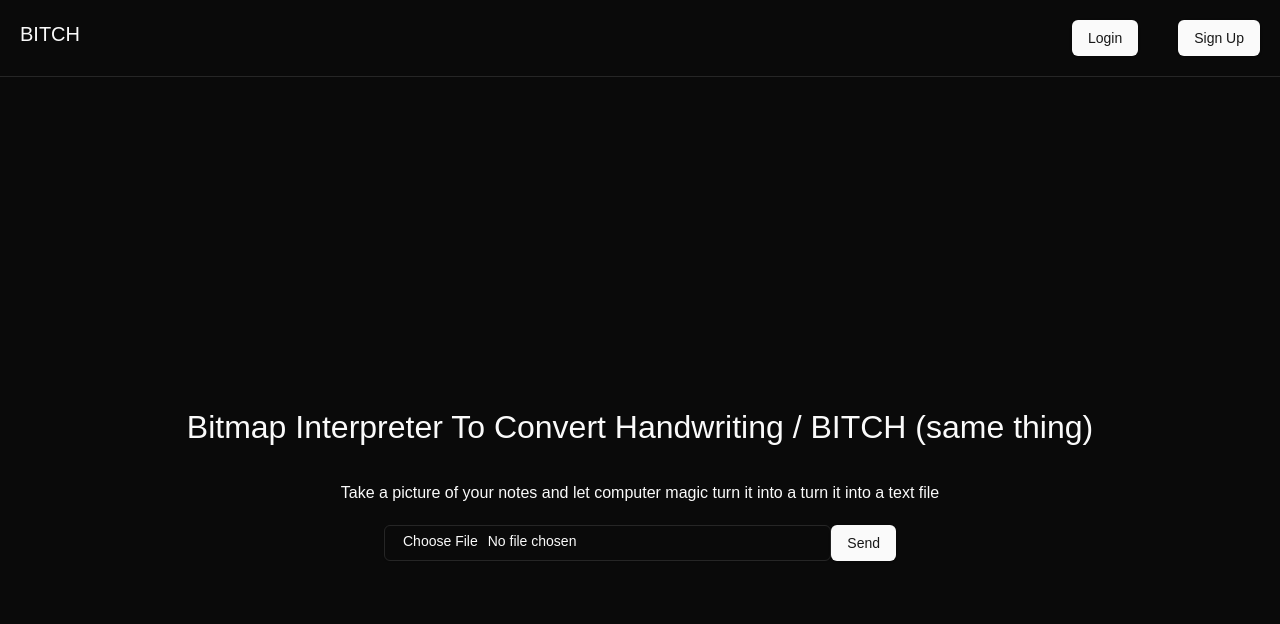
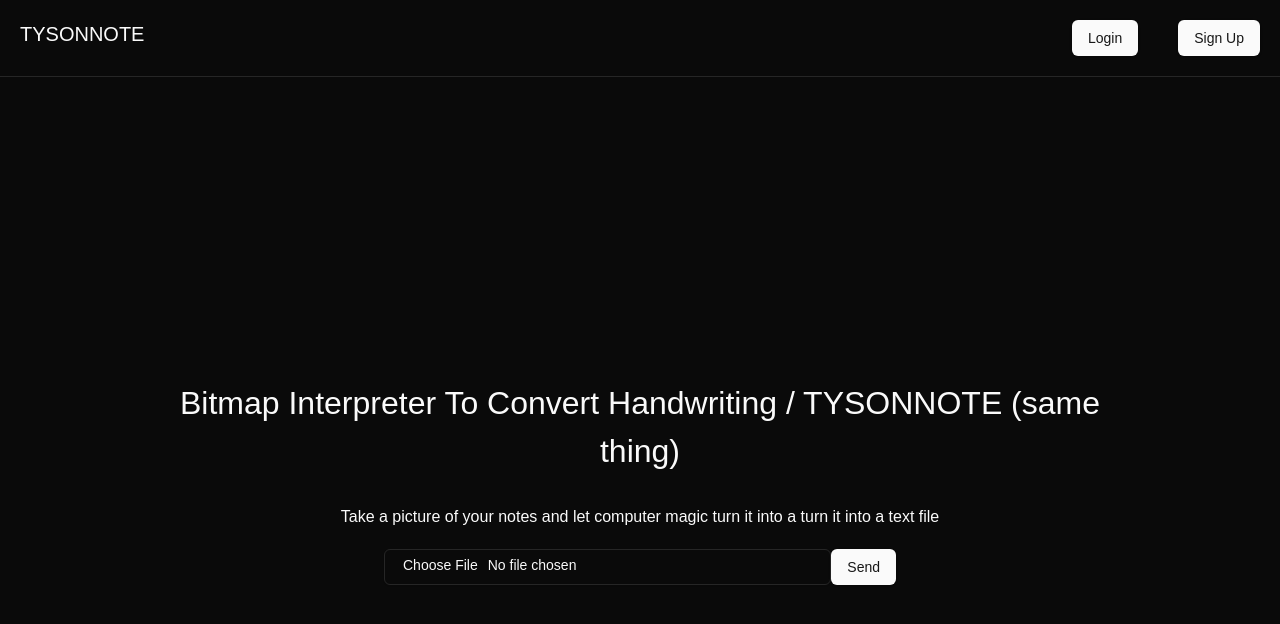
Before and after one commit to timmyjinks/TYSONNOTE, a Next.js app in the folder frontend/: page / in a window 1280 px wide. Shown: the top 624 px of the page. Built offline with nearby package versions, Linux system fonts and the light colour scheme.

Commit message:
Update project name and remove debug code
* Update app name

* Remove README.md

* Remove console logs

```diff
--- a/frontend/app/login/page.tsx
+++ b/frontend/app/login/page.tsx
@@ -17,7 +17,7 @@ export default function Login() {
     <div>
       <header className="p-5">
         <Link className="text-xl m-5" href="/">
-          BITCH
+          TYSONNOTE
         </Link>
       </header>
       <div className="flex justify-center items-center h-screen">
--- a/frontend/app/page.tsx
+++ b/frontend/app/page.tsx
@@ -25,7 +25,7 @@ export default function Home() {
     <div>
       <header className="flex justify-between border-b ecoration-white">
         <div className="text-xl m-5">
-          <Link href="/">BITCH</Link>
+          <Link href="/">TYSONNOTE</Link>
         </div>
         <div>
           <Link href="/login">
@@ -40,7 +40,7 @@ export default function Home() {
         <div className="m-5 w-[80%]">
           <form className="flex flex-col" action={handle} method="POST">
             <h1 className="text-center m-[15px] p-[15px] text-[32px]">
-              Bitmap Interpreter To Convert Handwriting / BITCH (same thing)
+              Bitmap Interpreter To Convert Handwriting / TYSONNOTE (same thing)
             </h1>
 
             <h1 className="text-center">
--- a/frontend/app/sign_up/page.tsx
+++ b/frontend/app/sign_up/page.tsx
@@ -23,7 +23,7 @@ export default function SignUp() {
     <div>
       <header className="p-5">
         <Link className="text-xl m-5" href="/">
-          BITCH
+          TYSONNOTE
         </Link>
       </header>
       <div className="flex justify-center items-center h-screen">
@@ -59,11 +59,6 @@ export default function SignUp() {
                 setConfirmPasswordError(" ");
               }
 
-              console.log(validUserName);
-              console.log("password: " + password);
-              console.log(validPassword);
-              console.log("confirm password: " + confirmPassword);
-              console.log(validConfirmPassword);
               if (!validUserName || !validPassword || !validConfirmPassword) {
                 return;
               }
```
Also changed, not shown: 1 other file (tests, documents, lock files or other folders).
